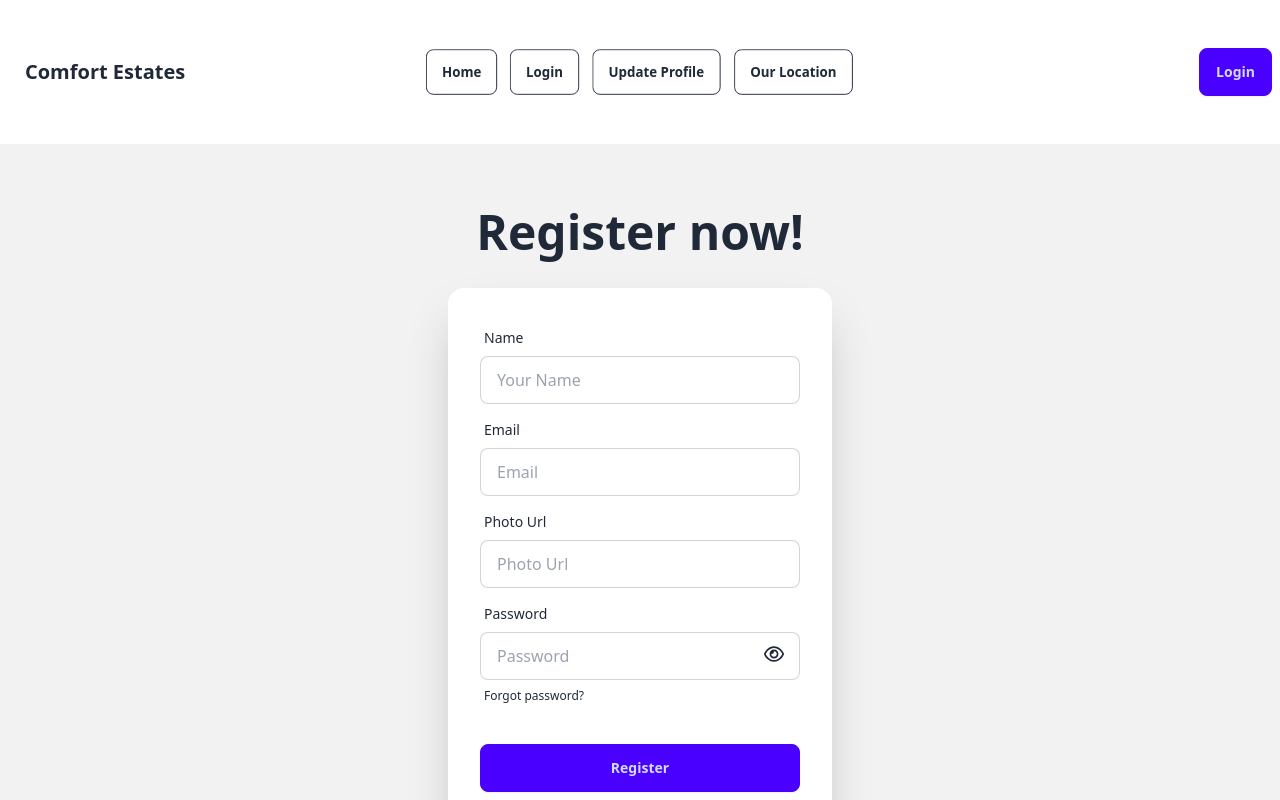
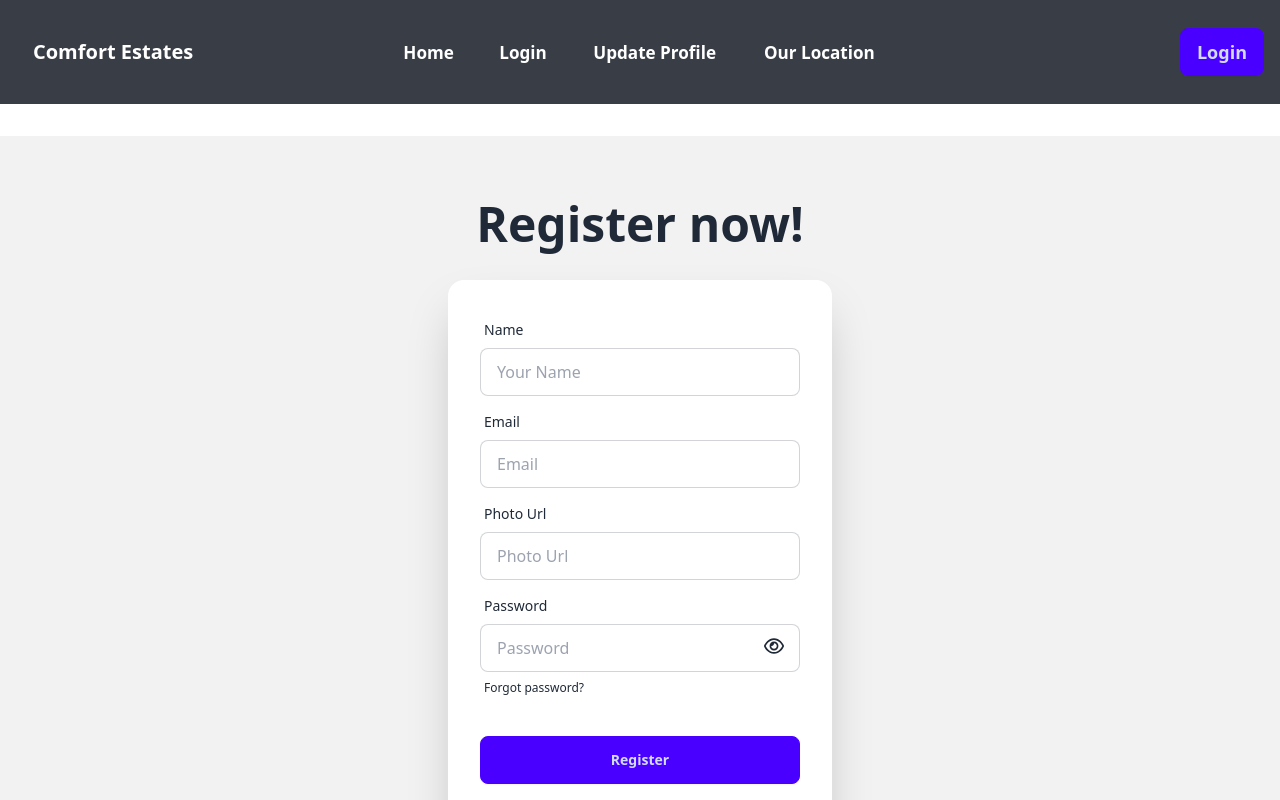
Before and after one commit to Al-amin07/Comfort-Estates, a React (Vite) app: page /register in a window 1280 px wide. Shown: the top 800 px of the page. Built offline with nearby package versions, Linux system fonts and the light colour scheme; no server answers.

Commit message:
ASO and Animate css is added

```diff
--- a/index.html
+++ b/index.html
@@ -5,11 +5,16 @@
     <link rel="icon" type="image/svg+xml" href="/vite.svg" />
     <meta name="viewport" content="width=device-width, initial-scale=1.0" />
     <title>Vite + React</title>
+    <!-- <link rel="stylesheet" href="bower_components/aos/dist/aos.css" /> -->
 
   </head>
   <body>
     <div id="root"></div>
 
     <script type="module" src="/src/main.jsx"></script>
+    <!-- <script src="bower_components/aos/dist/aos.js"></script>
+    <script>
+      AOS.init();
+    </script> -->
   </body>
 </html>
--- a/package.json
+++ b/package.json
@@ -10,6 +10,8 @@
     "preview": "vite preview"
   },
   "dependencies": {
+    "animate.css": "^4.1.1",
+    "aos": "^2.3.4",
     "firebase": "^10.10.0",
     "leaflet": "^1.9.4",
     "localforage": "^1.10.0",
--- a/src/Components/Banner.jsx
+++ b/src/Components/Banner.jsx
@@ -8,12 +8,13 @@ import { Navigation, Pagination, Scrollbar, A11y } from "swiper/modules";
  import "swiper/css/pagination";
  import "swiper/css/scrollbar";
  import 'swiper/css/effect-fade';
+ import 'animate.css';
 import { EffectFade } from 'swiper/modules';
 
 const Banner = () => {
   return (
     <Swiper
-      className="h-[650px] mb-24 rounded-2xl"
+      className="h-[650px] mb-24 rounded-2xl animate__animated animate__bounceInLeft"
       // install Swiper modules
       modules={[Navigation, Pagination, Scrollbar, A11y, EffectFade]}
       spaceBetween={50}
@@ -22,6 +23,7 @@ const Banner = () => {
       navigation
       pagination={{ clickable: true }}
       scrollbar={{ draggable: true }}
+
 
       // onSwiper={(swiper) => console.log(swiper)}
       // onSlideChange={() => console.log('slide change')}
--- a/src/Components/Card.jsx
+++ b/src/Components/Card.jsx
@@ -1,15 +1,23 @@
 import PropTypes from "prop-types";
-import { useContext } from "react";
+import { useContext, useEffect } from "react";
 import { AuthContext } from "./Provider/AuthProvider";
 import { Link } from "react-router-dom";
 
+ import AOS from 'aos';
+ import 'aos/dist/aos.css';
 const Card = ({ data }) => {
+  useEffect(() => {
+    AOS.init({
+      duration: '1000',
+
+    })
+  }, [])
 
   const { handleProperty } = useContext(AuthContext)
 
-  const { img, estate_title, status, location, price, description, area } = data;
+  const { img, estate_title, location, price, description, area } = data;
   return (
-    <div className=" border rounded-2xl  mb-5 bg-base-100 shadow-2xl flex flex-col">
+    <div  data-aos="fade-up"  className="  border rounded-2xl  mb-5 bg-base-100 shadow-2xl flex flex-col">
       <figure >
         <img className="h-[250px]  w-full pt-6 px-6" src={img} alt="Home" />
       </figure>
@@ -18,12 +26,13 @@ const Card = ({ data }) => {
 
         <p className="text-slate-600">{description}</p>
         <div className="flex justify-between">
-          <p className="text-lg font-semibold">Status : {status}</p>
+        <p className="text-2xl font-bold">Price : {price}</p>
           <p className="text-lg font-semibold">Area : {area}</p>
         </div>
         <div className="">
           <p className="text-lg font-semibold">Location : {location}</p>
-          <p className="text-2xl font-bold">Price : {price}</p>
+
+
         </div>
         {/* <div className="">
           <h2 className="text-xl font-bold">Facilities : </h2>
--- a/src/Components/Home.jsx
+++ b/src/Components/Home.jsx
@@ -1,6 +1,7 @@
 import { useLoaderData } from "react-router-dom";
 import Card from "./Card";
 import Banner from "./Banner";
+import 'animate.css';
 
 const Home = () => {
   const allData = useLoaderData();
@@ -16,7 +17,7 @@ const Home = () => {
         </div>
       <div className="grid grid-cols-1 md:grid-cols-2 lg:grid-cols-3 gap-5 ">
         {allData.map((datas) => {
-          return datas.map((data, i) => <Card key={i} data={data}></Card>);
+          return  datas.map((data, i) => <Card key={i} data={data}></Card>)
         })}
       </div>
     </div>
--- a/src/Components/Nav.css
+++ b/src/Components/Nav.css
@@ -1,5 +1,6 @@
 nav a.active{
 
-   border: 2px solid greenyellow;
+   color: #F47601;
+   border: 0;
 
 }
--- a/src/Components/Nav.jsx
+++ b/src/Components/Nav.jsx
@@ -1,9 +1,10 @@
 import { useContext, useState } from "react";
-import { NavLink } from "react-router-dom";
+import { Link, NavLink } from "react-router-dom";
 import { AuthContext } from "./Provider/AuthProvider";
 import { ToastContainer } from "react-toastify";
 import "react-toastify/dist/ReactToastify.css";
 import './Nav.css'
+import 'animate.css';
 
 const Nav = () => {
   const { user, logOut, name, photo} = useContext(AuthContext);
@@ -16,16 +17,16 @@ const Nav = () => {
   const navLinks = (
     <>
       <li  >
-        <NavLink className={'btn btn-outline '}  to="/">Home</NavLink>
+        <NavLink className={'btn btn-ghost text-lg text-white font-bold'}  to="/">Home</NavLink>
       </li>
       <li >
-        <NavLink className={'btn btn-outline '} to="/login">Login</NavLink>
+        <NavLink className={'btn btn-ghost text-lg text-white font-bold'} to="/login">Login</NavLink>
       </li>
       <li >
-        <NavLink className={'btn btn-outline '} to="/update">Update Profile</NavLink>
+        <NavLink className={' btn btn-ghost text-lg text-white font-bold'} to="/update">Update Profile</NavLink>
       </li>
       <li >
-        <NavLink className={'btn btn-outline '} to="/maps">Our Location</NavLink>
+        <NavLink className={' btn btn-ghost text-lg text-white font-bold'} to="/maps">Our Location</NavLink>
       </li>
     </>
   );
@@ -39,7 +40,7 @@ const Nav = () => {
       .catch((error) => console.log(error));
   };
   return (
-    <nav className="navbar my-8   mb-8">
+    <nav className="navbar animate__animated animate__fadeInUp  bg-[#393D45] px-4 py-5  text-white mb-8">
       <div className="navbar-start">
         <div className="dropdown">
           <div tabIndex={0} role="button" className="btn btn-ghost lg:hidden">
@@ -65,7 +66,7 @@ const Nav = () => {
             {navLinks}
           </ul>
         </div>
-        <a className="btn btn-ghost text-xl">Comfort Estates</a>
+        <a className="btn btn-ghost text-xl hover:bg-gray-500">Comfort Estates</a>
       </div>
       <div className="navbar-center hidden lg:flex">
         <ul className="menu menu-horizontal px-1 space-x-2">{navLinks}</ul>
@@ -81,14 +82,14 @@ const Nav = () => {
                   src={photo}
                 />
             </div>
-            <button onClick={handleLogOut} className="ml-3 btn btn-primary">
+            <button onClick={handleLogOut} className="ml-3 btn btn-primary text-lg font-bold">
               Log Out
             </button>
           </>
         ) : (
-          <NavLink className={"btn btn-primary"} to="/login">
+          <Link className={"btn btn-primary text-lg font-bold"} to="/login">
             Login
-          </NavLink>
+          </Link>
         )}
       </div>
       <ToastContainer></ToastContainer>
--- a/src/Components/Register.jsx
+++ b/src/Components/Register.jsx
@@ -10,7 +10,7 @@ import auth from "../Firebase/Firebase.config";
 
 const Register = () => {
 
-    const { handleRegister } = useContext(AuthContext)
+    const { handleRegister, logOut } = useContext(AuthContext)
     const [eyes, setEyes] = useState(true);
 
     const [pass, setPass] = useState('password')
@@ -42,6 +42,11 @@ const Register = () => {
               displayName: name, photoURL: photo
             })
             .then(()=> {
+              logOut()
+              .then(() => {
+
+              })
+              .catch(error => console.log(error))
              alert('SuccessFully Register!!!')
             })
             .catch(error => console.log(error))
--- a/src/Components/Root.jsx
+++ b/src/Components/Root.jsx
@@ -6,8 +6,8 @@ import Nav from "./Nav";
 const Root = () => {
     return (
         <div>
-           <div className="max-w-7xl mx-auto">
            <Nav></Nav>
+           <div className="max-w-7xl mx-auto ">
            <Outlet></Outlet>
            </div>
            <Footer></Footer>
```
Also changed, not shown: 1 other file (tests, documents, lock files or other folders).
